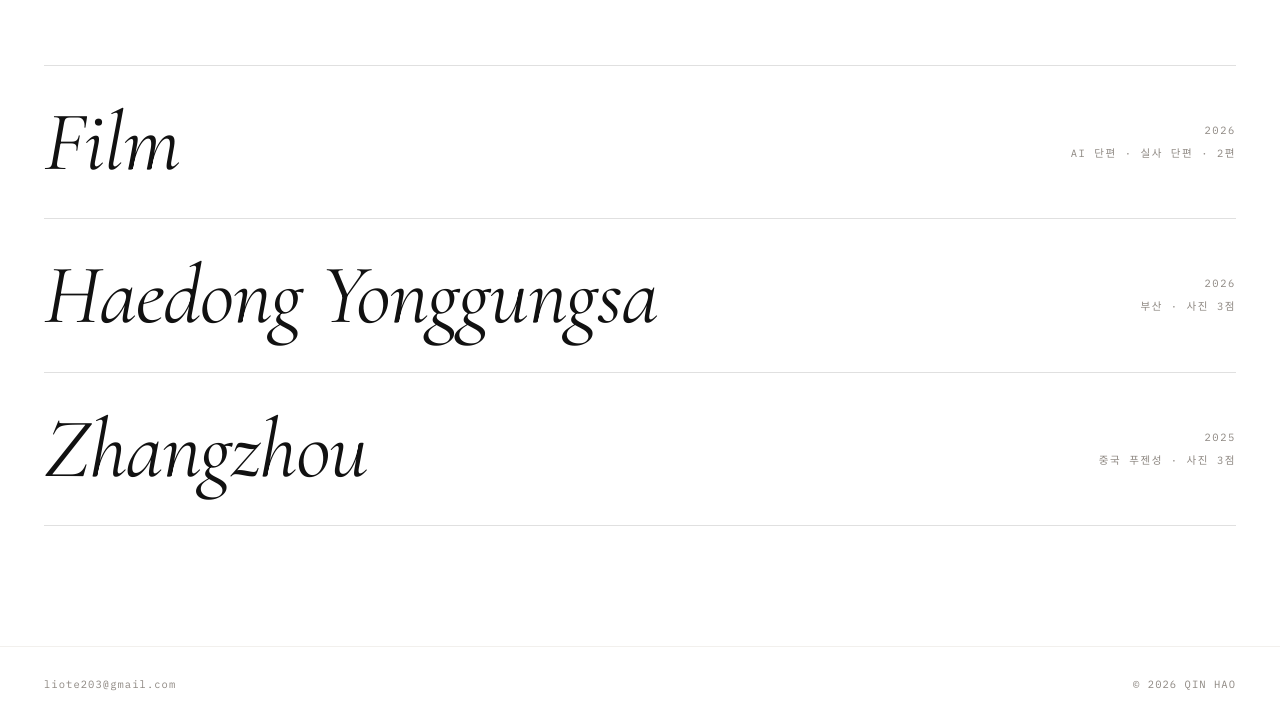
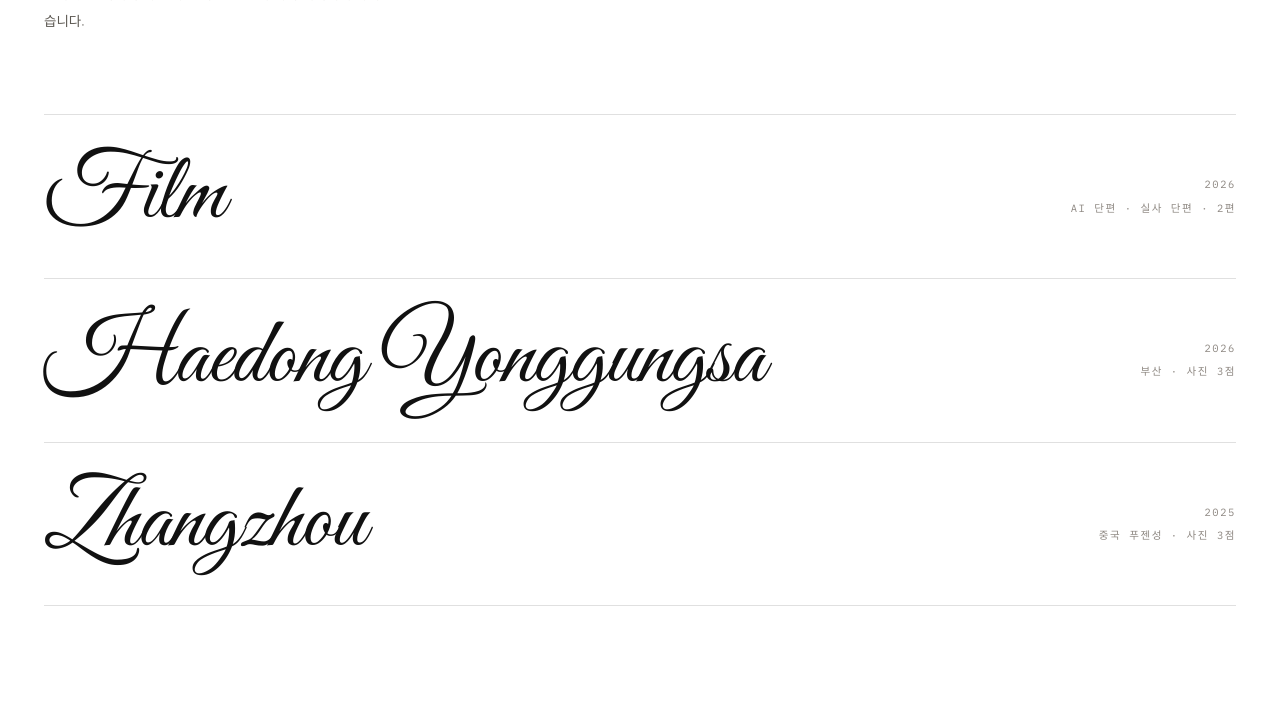
Before and after one commit to AVA-ash/qinhao-portfolio, a plain HTML site: page index.html in a window 1280 px wide. Shown: the part 627-1342 px from the top of the page. Drawn offline with nearby package versions, Linux system fonts and the light colour scheme.

Commit message:
home: script display type

```diff
--- a/style.css
+++ b/style.css
@@ -1,4 +1,4 @@
-@import url('https://fonts.googleapis.com/css2?family=Cormorant+Garamond:ital,wght@0,400;1,300;1,400&family=Noto+Serif+KR:wght@300;400&family=Noto+Sans+KR:wght@300;400&family=IBM+Plex+Mono:wght@400&display=swap');
+@import url('https://fonts.googleapis.com/css2?family=Great+Vibes&family=Cormorant+Garamond:ital,wght@0,400;1,300;1,400&family=Noto+Serif+KR:wght@300;400&family=Noto+Sans+KR:wght@300;400&family=IBM+Plex+Mono:wght@400&display=swap');
 
 :root{
   --paper:#ffffff;
@@ -6,6 +6,7 @@
   --muted:#8d8781;
   --line:rgba(17,17,17,.13);
   --script:'Cormorant Garamond', serif;
+  --flourish:'Great Vibes', cursive;
   --serif:'Noto Serif KR', serif;
   --sans:'Noto Sans KR', sans-serif;
   --mono:'IBM Plex Mono', monospace;
@@ -28,7 +29,7 @@ a{color:inherit;text-decoration:none}
 
 /* hero */
 .hero{padding:150px 44px 60px}
-.hero .script{font-family:var(--script);font-size:clamp(64px,13vw,168px);line-height:.9;letter-spacing:.01em}
+.hero .script{font-family:var(--flourish);font-style:normal;font-weight:400;font-size:clamp(72px,15.5vw,208px);line-height:.88;letter-spacing:.01em}
 .hero .kr{margin-top:26px;font-family:var(--serif);font-size:clamp(20px,2.2vw,26px);font-weight:300;letter-spacing:-.01em}
 .hero .lede{margin-top:18px;max-width:52ch;font-size:13.5px;line-height:2;color:#5c5852}
 
@@ -38,7 +39,7 @@ a{color:inherit;text-decoration:none}
   padding:34px 0;border-top:1px solid var(--line);transition:padding .5s var(--ease)}
 .entry:last-child{border-bottom:1px solid var(--line)}
 .entry:hover{padding-left:18px}
-.entry h2{font-family:var(--script);font-size:clamp(44px,6.6vw,92px);line-height:1;font-weight:400}
+.entry h2{font-family:var(--flourish);font-style:normal;font-size:clamp(50px,7.4vw,110px);line-height:1;font-weight:400}
 .entry .meta{font-family:var(--mono);font-size:10.5px;letter-spacing:.15em;text-transform:uppercase;
   color:var(--muted);text-align:right;line-height:2.2}
 
```
